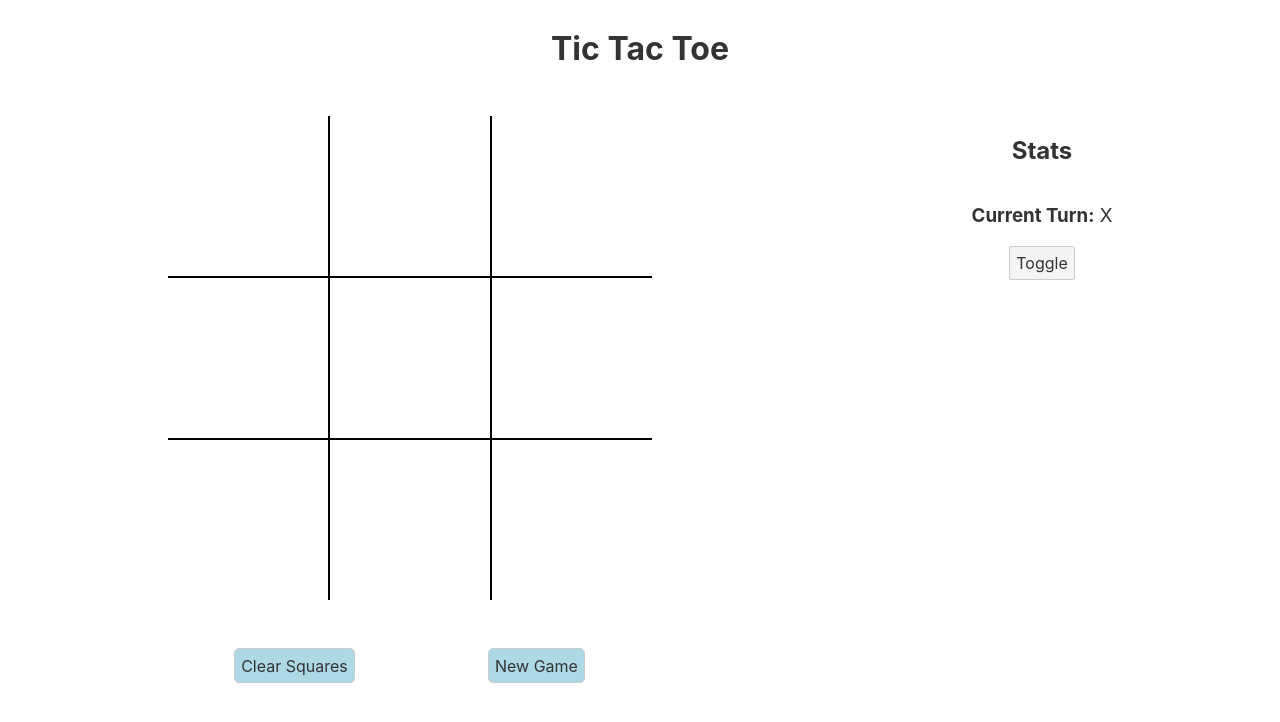
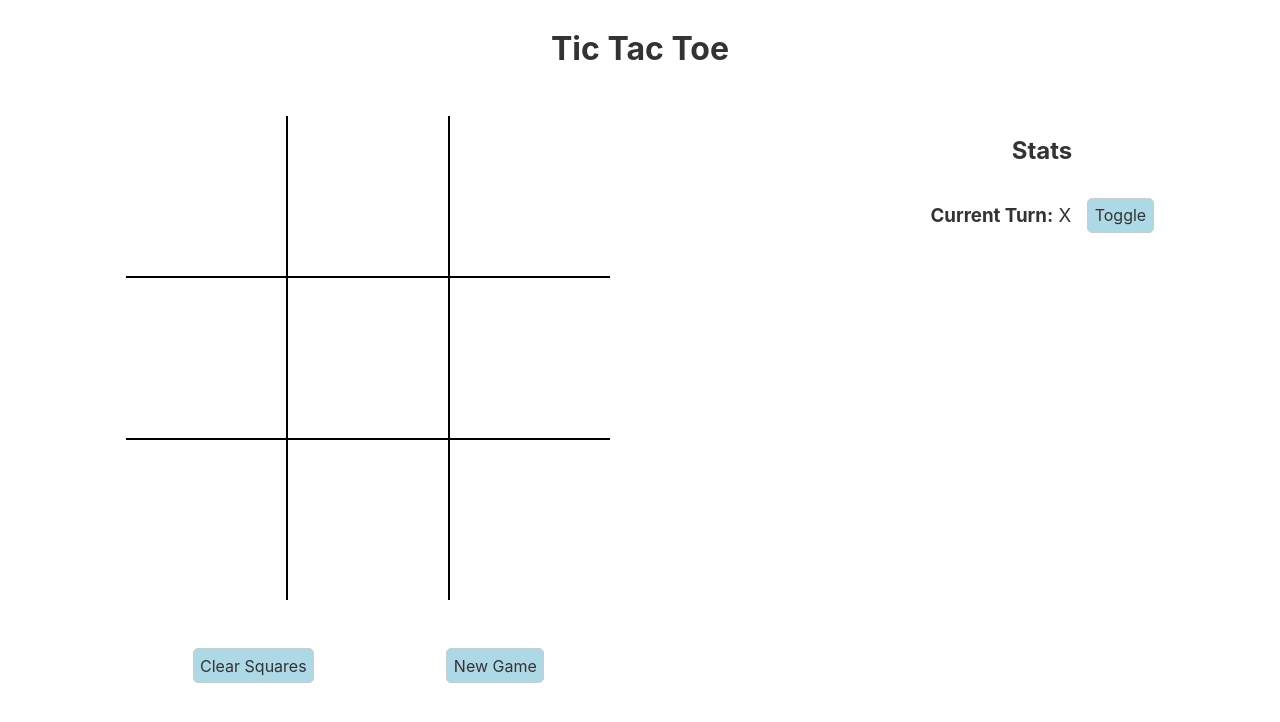
Before and after one commit to craigmiller160/svelte-tic-tac-toe, a Svelte app: page / in a window 1280 px wide. Shown: the top 722 px of the page. Built offline with nearby package versions, Linux system fonts and the light colour scheme.

Commit message:
Got toggle current turn to work

```diff
--- a/src/components/Stats.svelte
+++ b/src/components/Stats.svelte
@@ -3,11 +3,22 @@
 
     import {game} from '../stores';
     import type {Game} from '../types/Game';
+    import Button from "./ui/Button.svelte";
+    import {getNextTurn} from '../utils/GameConstants';
 
     let currentTurnValue: string;
     game.subscribe((gameValue: Game) => {
         currentTurnValue = gameValue.currentTurn;
     });
+
+    const toggleCurrentTurn = () =>
+        game.update((currentGame: Game) => {
+            const nextTurn = getNextTurn(currentGame.currentTurn);
+            return {
+                ...currentGame,
+                currentTurn: nextTurn
+            };
+        })
 
 </script>
 
@@ -17,6 +28,16 @@
     flex-direction: column;
     align-items: center;
 
+    .row {
+      display: flex;
+      flex-direction: row;
+      align-items: center;
+
+      p {
+        margin-right: 1rem;
+      }
+    }
+
     p {
       font-size: 1.17em;
     }
@@ -25,9 +46,11 @@
 
 <div class="stats">
     <h2>Stats</h2>
-    <p>
-        <strong>Current Turn: </strong>
-        <span>{currentTurnValue}</span>
-    </p>
-    <button>Toggle</button>
+    <div class="row">
+        <p>
+            <strong>Current Turn: </strong>
+            <span>{currentTurnValue}</span>
+        </p>
+        <Button onClick={toggleCurrentTurn} label="Toggle" />
+    </div>
 </div>
--- a/src/components/ui/Button.svelte
+++ b/src/components/ui/Button.svelte
@@ -10,6 +10,8 @@
       border-radius: 5px;
       background-color: lightblue;
       cursor: pointer;
+      height: fit-content;
+      margin: 0;
 
       &.active {
         background-color: lightgreen;
```
